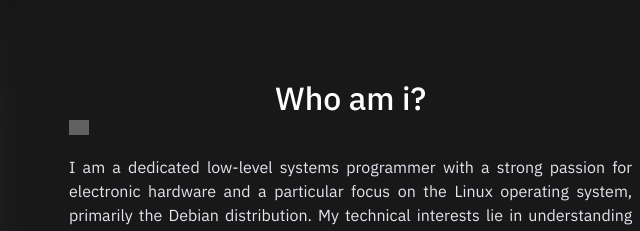
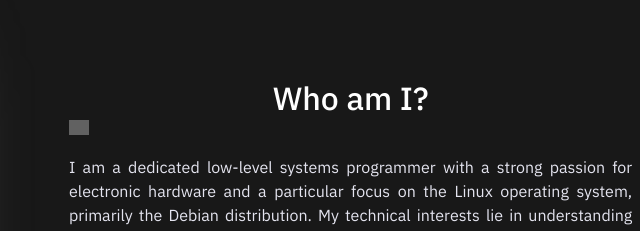
Before and after one commit to NotFlawffles/notflawffles.github.io, a plain HTML site: page index.html in a window 1280 px wide. Shown: the top 231 px of the page, 571-1211 px from the left. Drawn offline with Linux system fonts and the light colour scheme; grey boxes are pictures that could not be loaded.

Commit message:
capitalized the 'i' in the name of the section 'Who am i'

```diff
--- a/index.html
+++ b/index.html
@@ -45,7 +45,7 @@
 	    </div>
 
 	    <div class="right">
-		<div class="label">Who am i?</div>
+		<div class="label">Who am I?</div>
 		<img class="fullscreen-toggle" />
 		<div class="horizontal-separator"></div>
 
```
